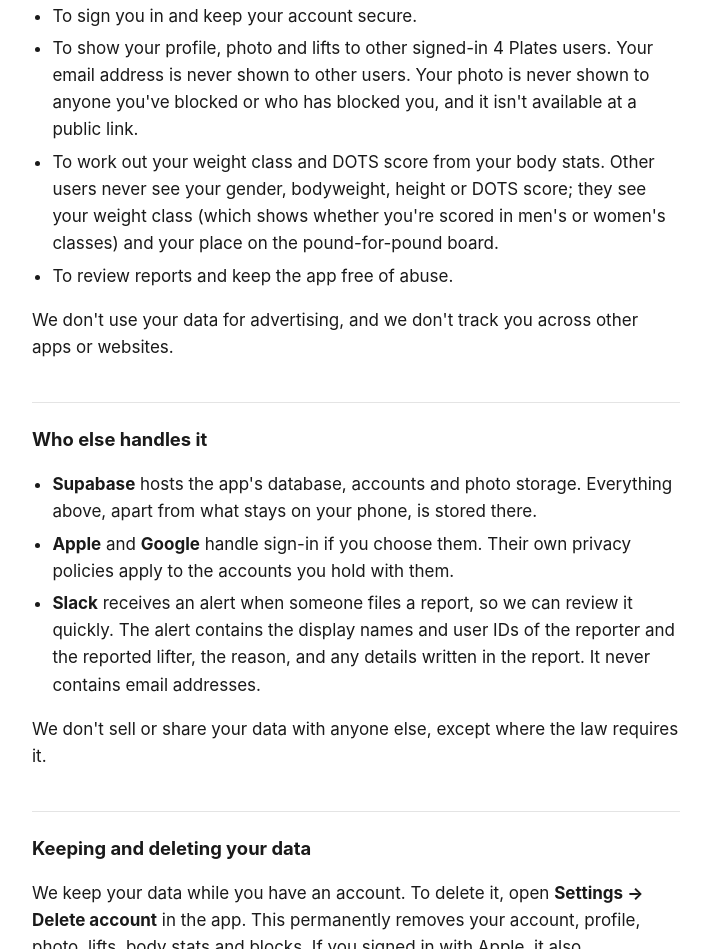
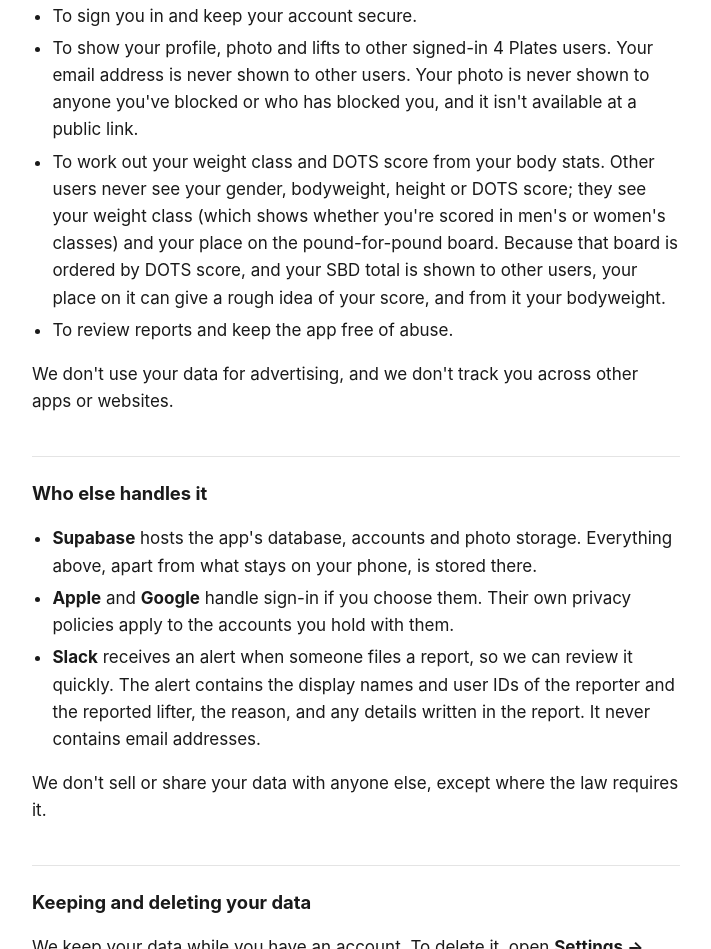
Before and after one commit to UgoValPrime/fourplate-legal, a plain HTML site: page index.html in a window 1280 px wide. Shown: the part 1188-2137 px from the top of the page, without its empty margins (284-995 px from the left). Drawn offline with Linux system fonts and the light colour scheme.

Commit message:
Note what pound-for-pound rank can reveal
Co-Authored-By: Claude Opus 5.5 <noreply@anthropic.com>

```diff
--- a/index.html
+++ b/index.html
@@ -66,7 +66,8 @@ and the app contains no analytics or advertising code.</p>
   <li>To work out your weight class and DOTS score from your body stats. Other users never see
     your gender, bodyweight, height or DOTS score; they see your weight class (which shows
     whether you're scored in men's or women's classes) and your place on the pound-for-pound
-    board.</li>
+    board. Because that board is ordered by DOTS score, and your SBD total is shown to other
+    users, your place on it can give a rough idea of your score, and from it your bodyweight.</li>
   <li>To review reports and keep the app free of abuse.</li>
 </ul>
 <p>We don't use your data for advertising, and we don't track you across other apps or websites.</p>
```
